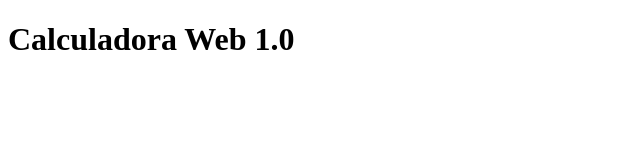
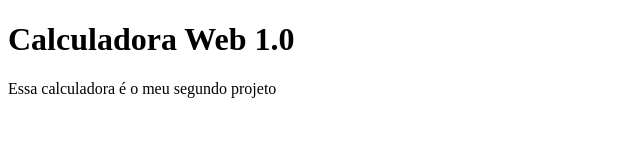
Before and after one commit to caastroka/Calculadora, a plain HTML site: page index.html in a window 1280 px wide. Shown: the whole page, without its empty margins (0-640 px from the left). Drawn offline with Linux system fonts and the light colour scheme.

Commit message:
Inclusão de descrição

```diff
--- a/index.html
+++ b/index.html
@@ -10,5 +10,8 @@
     <h1>
         Calculadora Web 1.0
     </h1>
+    <div>
+        Essa calculadora é o meu segundo projeto
+    </div>
 </body>
 </html>
```
